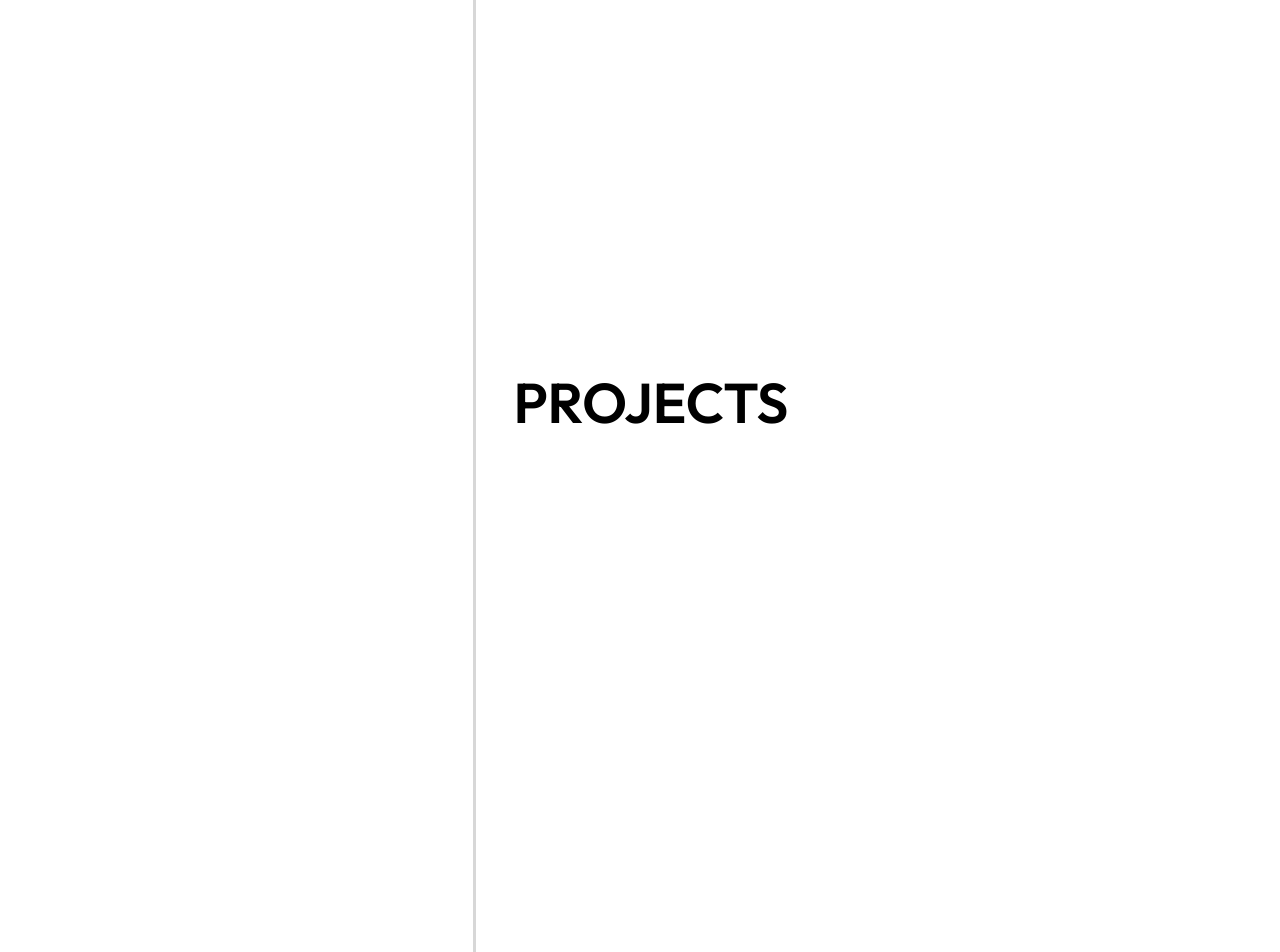
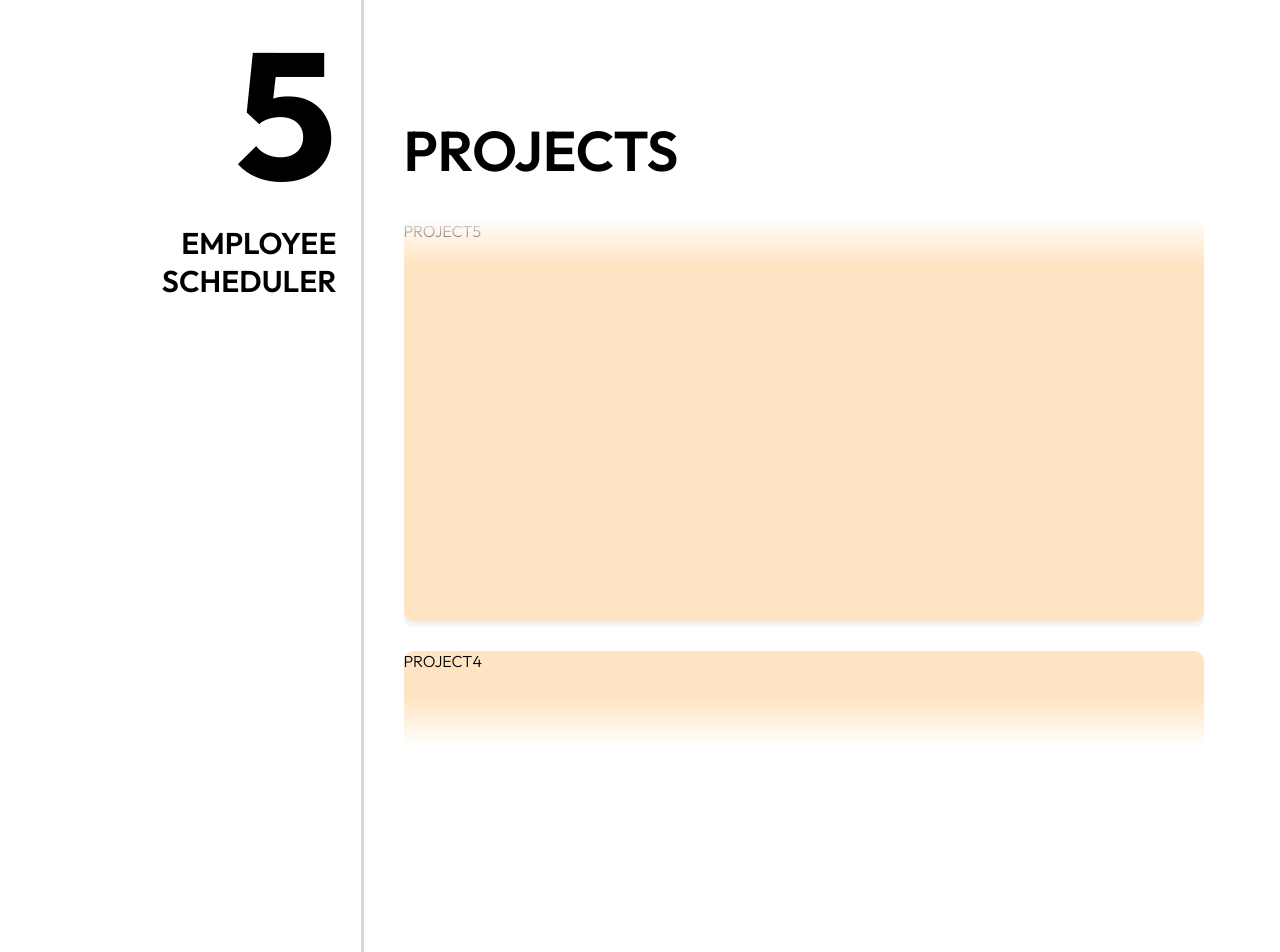
Before and after one commit to ivanoice09/portfolio, an Angular app: page / in a window 1280 px wide. Shown: the part 800-1752 px from the top of the page. Built offline with nearby package versions, Linux system fonts and the light colour scheme.

Commit message:
working on project list

```diff
--- a/src/app/dashboard/dashboard.css
+++ b/src/app/dashboard/dashboard.css
@@ -6,8 +6,42 @@
 
 .dashboard-section {
   display: grid;
+  column-gap: 1.5rem;
+  row-gap: 1.5rem;
   grid-template-columns: 260px auto;
-  column-gap: 1.5rem;
+}
+
+.col-2 {
+  min-height: 100vh;
+  width: 800px;
+  gap: 12px;
+  padding: 0 0 0 40px;
+
+  display: flex;
+  flex-direction: column;
+  border-left: 0.2rem solid #d7d7d7;
+  justify-content: center;
+}
+
+.section-title {
+  height: 2.8rem;
+  font-size: 3.5rem;
+  font-weight: 600;
+  margin-bottom: 2rem;
+
+  display: flex;
+  justify-content: left;
+  align-items: center;
+}
+
+/* ================ */
+/* ABOUT ME SECTION */
+/* ================ */
+
+.photo-container {
+  display: flex;
+  align-items: center;
+  height: auto;
 }
 
 .photo-frame {
@@ -29,43 +63,103 @@
   object-position: 50% -20px;
 }
 
-.section-container {
-  min-height: 100vh;
-  padding: 0.5rem;
-  width: 800px;
-  gap: 12px;
-
-  display: flex;
-  flex-direction: column;
-  border-left: 0.2rem solid #d7d7d7;
-  justify-content: center;
-}
-
-.section-title {
-  height: 2.8rem;
-  font-size: 3.5rem;
-  font-weight: 600;
-  margin-bottom: 2rem;
-  margin-left: 30px;
-
-  display: flex;
-  justify-content: left;
-  align-items: center;
-}
-
 .intro {
   text-align: left;
   font-weight: 500;
   font-size: 1.7rem;
   width: 400px;
-  margin-left: 30px;
 }
 
 p {
   margin-top: 0;
 }
 
+/* =============== */
+/* PROJECT SECTION */
+/* =============== */
 
+.project-section {
+  grid-template-rows: auto 650px;
+}
+
+.project-number-container {
+  display: flex;
+  align-items: end;
+  justify-content: end;
+}
+
+.project-numbers {
+  display: flex;
+  flex-direction: column;
+  align-items: end;
+
+  width: 200px;
+  height: 200px;
+  overflow-y: auto;
+}
+
+.project-numbers div {
+  font-size: 180px;
+  font-weight: 700;
+}
+
+.projects-container {
+  grid-column: 2;
+  grid-row: 1 / span 2;
+}
+
+.project-list-frame
+
+.project-list {
+  display: flex;
+  flex-direction: column;
+  padding: 50px 0;
+  gap: 30px;
+  height: 430px;
+
+  overflow-y: auto;
+  scroll-snap-type: y mandatory;
+  scroll-padding: 5px 0 0 0;
+
+  mask-image: linear-gradient(
+    to bottom,
+    transparent 0,
+    black 48px,
+    black calc(100% - 48px),
+    transparent 100%
+  );
+}
+
+.project-card {
+  display: flex;
+  min-height: 400px;
+  flex-shrink: 0;
+  border-radius: 10px;
+  background-color: bisque;
+  box-shadow: 0 4px 5px rgba(147, 147, 147, 0.18);
+
+  scroll-snap-align: start;
+  scroll-snap-stop: always;
+}
+
+.project-title-container {
+  height: 100%;
+}
+
+.project-titles {
+  display: flex;
+  flex-direction: column;
+  text-align: end;
+
+  width: auto;
+  height: 80px;
+  overflow-y: auto;
+}
+
+.project-titles div {
+  font-size: 30px;
+  font-weight: 600;
+}
 
 /* Laptops */
 @media (max-width: 1300px) {
--- a/src/app/dashboard/dashboard.html
+++ b/src/app/dashboard/dashboard.html
@@ -2,11 +2,14 @@
   <app-sidenav [sections]="sections" />
 
   <section id="about" class="dashboard-section">
-    <div class="photo-frame">
-      <img src="/images/IMG_2944.jpg" alt="profile-pic" class="photo-image" />
+
+    <div class="photo-container">
+      <div class="photo-frame">
+        <img src="/images/IMG_2944.jpg" alt="profile-pic" class="photo-image" />
+      </div>
     </div>
 
-    <div class="section-container">
+    <div class="col-2">
       <div class="section-title">
         <span>ABOUT ME</span>
       </div>
@@ -23,25 +26,55 @@
         </p>
       </div>
     </div>
+
   </section>
 
-  <section id="projects" class="dashboard-section">
-    <div class="project-titles"></div>
+  <section
+    id="projects"
+    class="dashboard-section project-section"
+    #projectsSection
+  >
+    <div class="project-number-container">
+      <div class="project-numbers">
+        <div>5</div>
+        <div>4</div>
+        <div>3</div>
+        <div>2</div>
+        <div>1</div>
+      </div>
+    </div>
 
-    <div class="section-container">
+    <div class="col-2 projects-container">
       <div class="section-title">
         <span>PROJECTS</span>
       </div>
-      <div class="project-list">
-        <div class="project-card"></div>
+
+      <div class="project-list-frame">
+        <div class="project-list" #projectList>
+          <div class="project-card">PROJECT5</div>
+          <div class="project-card">PROJECT4</div>
+          <div class="project-card">PROJECT3</div>
+          <div class="project-card">PROJECT2</div>
+          <div class="project-card">PROJECT1</div>
       </div>
+      </div>
+
     </div>
+
+    <div class="project-title-container">
+      <div class="project-titles">
+        <div>EMPLOYEE SCHEDULER</div>
+        <div>BIKE ECOMMERCE</div>
+    </div>
+    </div>
+
   </section>
 
   <section id="contacts" class="dashboard-section">
-    <div class="project-titles"></div>
+    <div class="col-1">
 
-    <div class="section-container">
+    </div>
+    <div class="col-2">
       <div class="section-title">
         <span>CONTACTS</span>
       </div>
```
